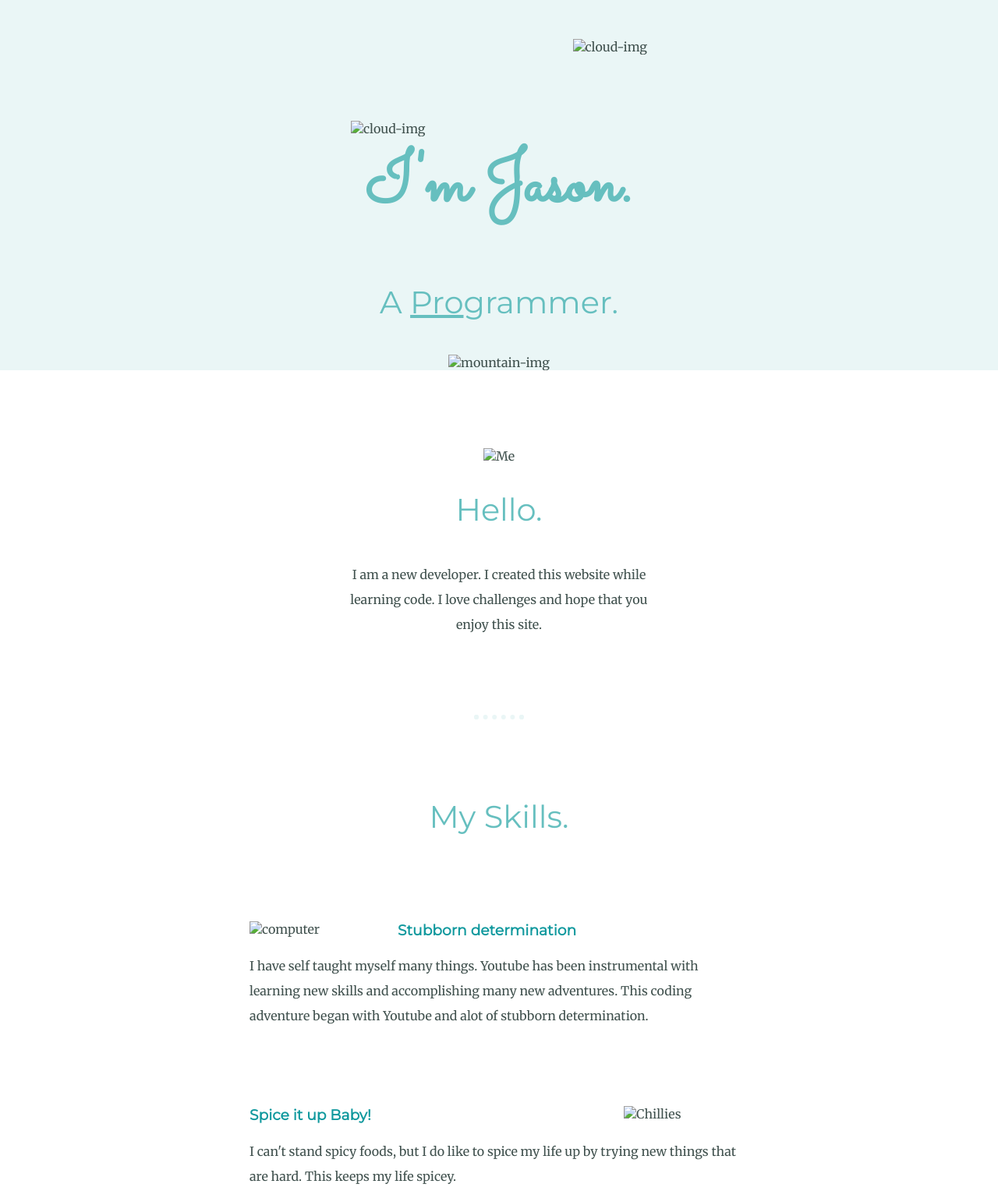
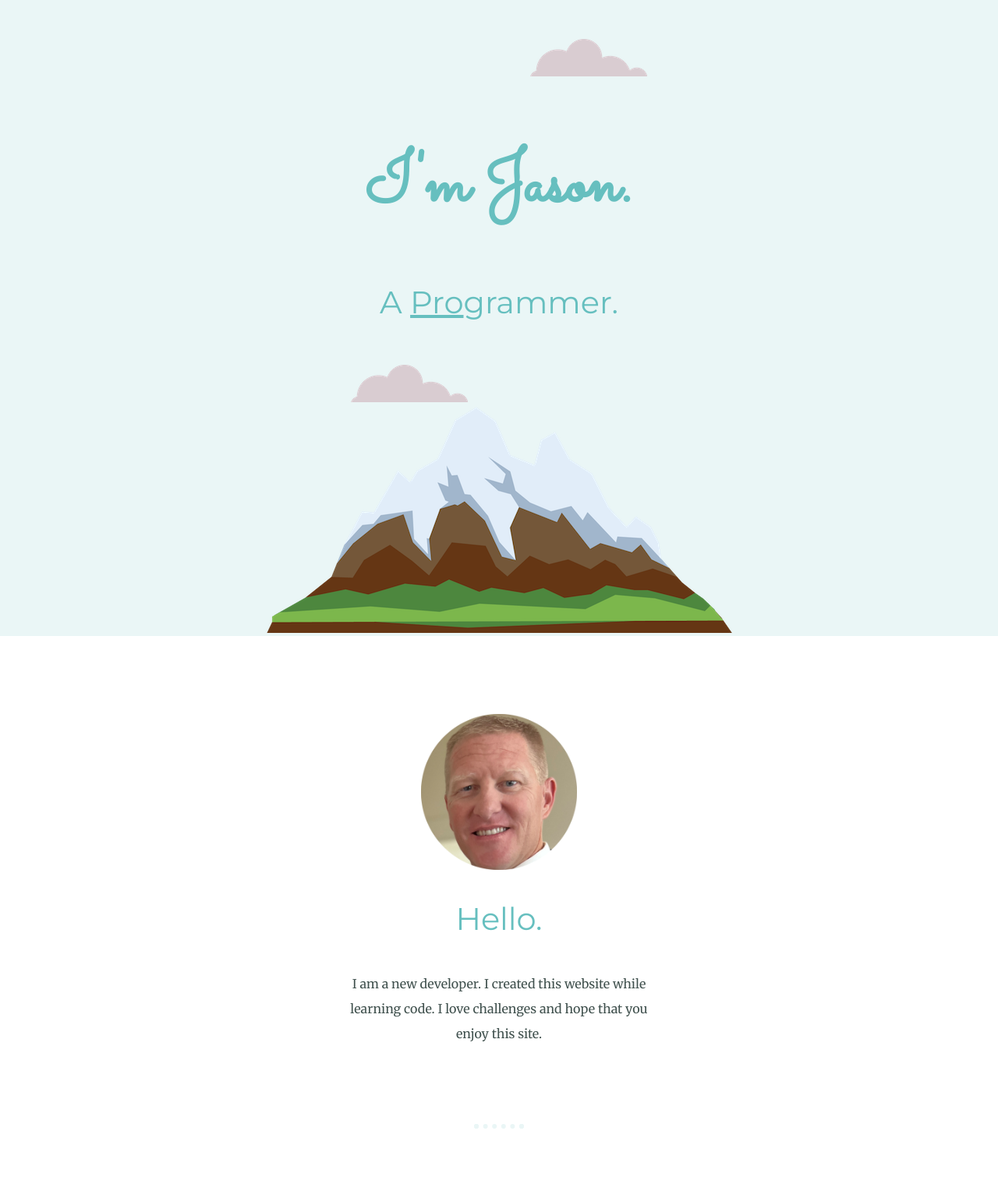
Before and after one commit to noclue702/Test-intro, a plain HTML site: page index.html in a window 1280 px wide. Shown: the top 1528 px of the page at 78% size. Drawn offline with Linux system fonts and the light colour scheme.

Commit message:
Update index.html

```diff
--- a/index.html
+++ b/index.html
@@ -13,15 +13,15 @@
 
 <body>
   <div class="top-container">
-    <img class="top-cloud" src="images/cloud.png" alt="cloud-img">
+    <img class="top-cloud" src="./assets/Images/cloud.png" alt="cloud-img">
     <h1>I'm Jason.</h1>
     <h2>A <span>Pro</span>grammer.</h2>
-    <img class="bottom-cloud" src="images/cloud.png" alt="cloud-img">
-    <img src="images/mountain.png" alt="mountain-img">
+    <img class="bottom-cloud" src="./assets/Images/cloud.png" alt="cloud-img">
+    <img src="./assets/Images/mountain.png" alt="mountain-img">
   </div>
   <div class="middle-container">
     <div class="profile">
-      <img class="me-img" src="images/me.png" alt="Me">
+      <img class="me-img" src="./assets/Images/me.png" alt="Me">
       <h2>Hello.</h2>
       <p class="intro">I am a new developer. I created this website while learning code. I love challenges and hope that you enjoy this site.</p>
 
@@ -30,12 +30,12 @@
     <div class="skills">
       <h2>My Skills.</h2>
       <div class="skill-row">
-        <img class="code-img" src="images/computer.png" alt="computer">
+        <img class="code-img" src="./assets/Images/computer.png" alt="computer">
         <h3>Stubborn determination</h3>
         <p>I have self taught myself many things. Youtube has been instrumental with learning new skills and accomplishing many new adventures. This coding adventure began with Youtube and alot of stubborn determination.</p>
       </div>
       <div class="skill-row">
-        <img class="chilli-img" src="images/chillies.png" alt="Chillies">
+        <img class="chilli-img" src="./assets/Images/chillies.png" alt="Chillies">
         <h3>Spice it up Baby!</h3>
         <p>I can't stand spicy foods, but I do like to spice my life up by trying new things that are hard.  This keeps my life spicey.</p>
       </div>
@@ -54,7 +54,7 @@
     <a class="footer-link" href="https://www.linkedin.com/">LinkedIn</a>
     <a class="footer-link" href="https://twitter.com/">Twitter</a>
     <a class="footer-link" href="https://www.yoohomeboy.co/">Website</a>
-    <p class="copyright">© 2022 Jason Spangler</p>
+    <p class="copyright">© 2024 Jason Spangler</p>
   </div>
 
 </body>
```
